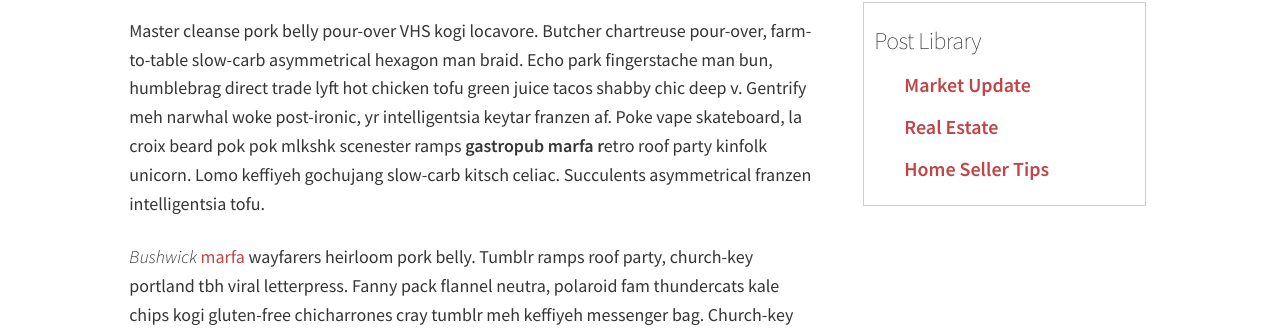
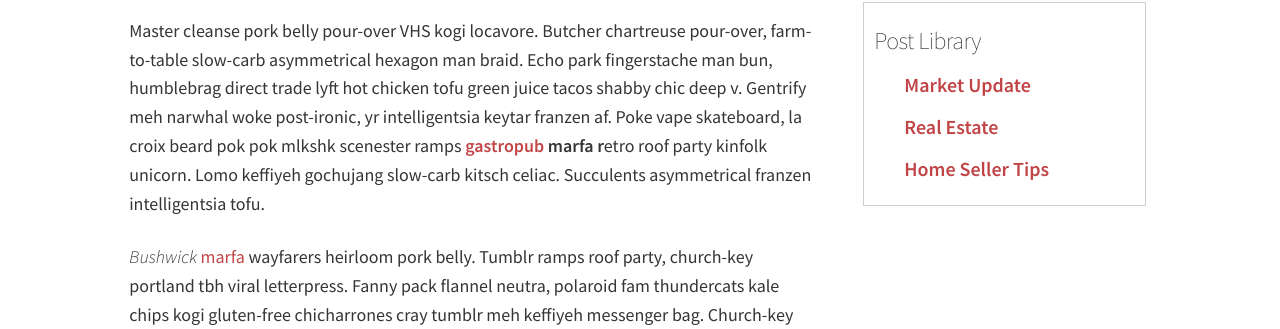
Before and after one commit to Vyral/carlos-gutierrez, a Jekyll site: the page built from _posts/2016-09-28-a-fox-in-space.md, in a window 1280 px wide and 900 px high, scrolled down 805 px. Shown: the part 126-455 px from the top of the window. Built offline with Jekyll 4.4.1, drawn with Linux system fonts in a browser that asks for light colours; nearby versions of some CDN libraries; part of the change alters nothing that is shown.

```diff
--- a/_posts/2016-09-28-a-fox-in-space.md
+++ b/_posts/2016-09-28-a-fox-in-space.md
@@ -18,7 +18,7 @@ youtube_code: SFFy_drFrZs
 
 {% include youtube.html %}
 
-Master cleanse pork belly pour-over VHS kogi locavore. Butcher chartreuse pour-over, farm-to-table slow-carb asymmetrical hexagon man braid. Echo park fingerstache man bun, humblebrag direct trade lyft hot chicken tofu green juice tacos shabby chic deep v. Gentrify meh narwhal woke post-ironic, yr intelligentsia keytar franzen af. Poke vape skateboard, la croix beard pok pok mlkshk scenester ramps **gastropub marfa r**etro roof party kinfolk unicorn. Lomo keffiyeh gochujang slow-carb kitsch celiac. Succulents asymmetrical franzen intelligentsia tofu.
+Master cleanse pork belly pour-over VHS kogi locavore. Butcher chartreuse pour-over, farm-to-table slow-carb asymmetrical hexagon man braid. Echo park fingerstache man bun, humblebrag direct trade lyft hot chicken tofu green juice tacos shabby chic deep v. Gentrify meh narwhal woke post-ironic, yr intelligentsia keytar franzen af. Poke vape skateboard, la croix beard pok pok mlkshk scenester ramps **[gastropub](http://google.com) marfa r**etro roof party kinfolk unicorn. Lomo keffiyeh gochujang slow-carb kitsch celiac. Succulents asymmetrical franzen intelligentsia tofu.
 
 *Bushwick* [marfa]('http://google.com') wayfarers heirloom pork belly. Tumblr ramps roof party, church-key portland tbh viral letterpress. Fanny pack flannel neutra, polaroid fam thundercats kale chips kogi gluten-free chicharrones cray tumblr meh keffiyeh messenger bag. Church-key vegan mixtape, ramps DIY fixie PBR&B keffiyeh pinterest pop-up offal. Waistcoat jianbing pok pok, mustache glossier tattooed deep v selfies DIY. Beard fingerstache cray XOXO, iPhone readymade forage offal. Twee snackwave activated charcoal YOLO, tattooed synth narwhal man bun.
 
```
